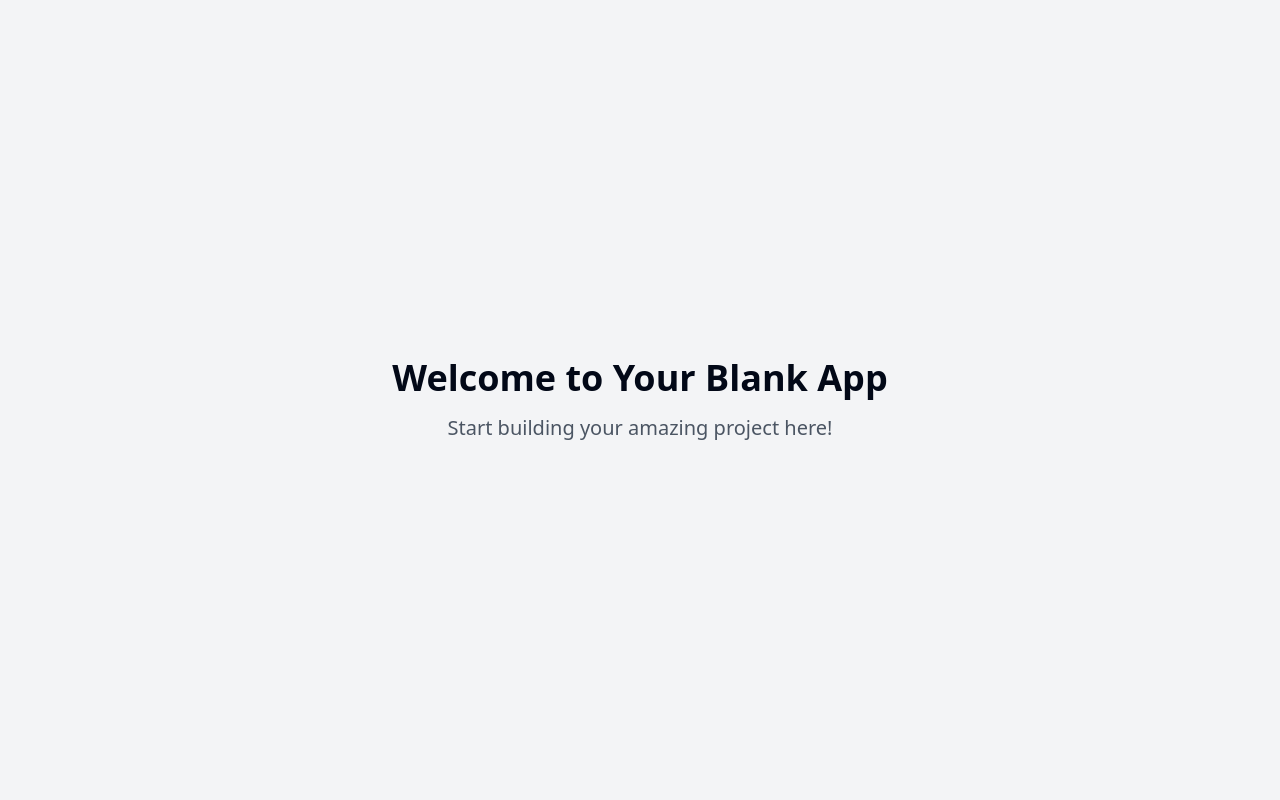
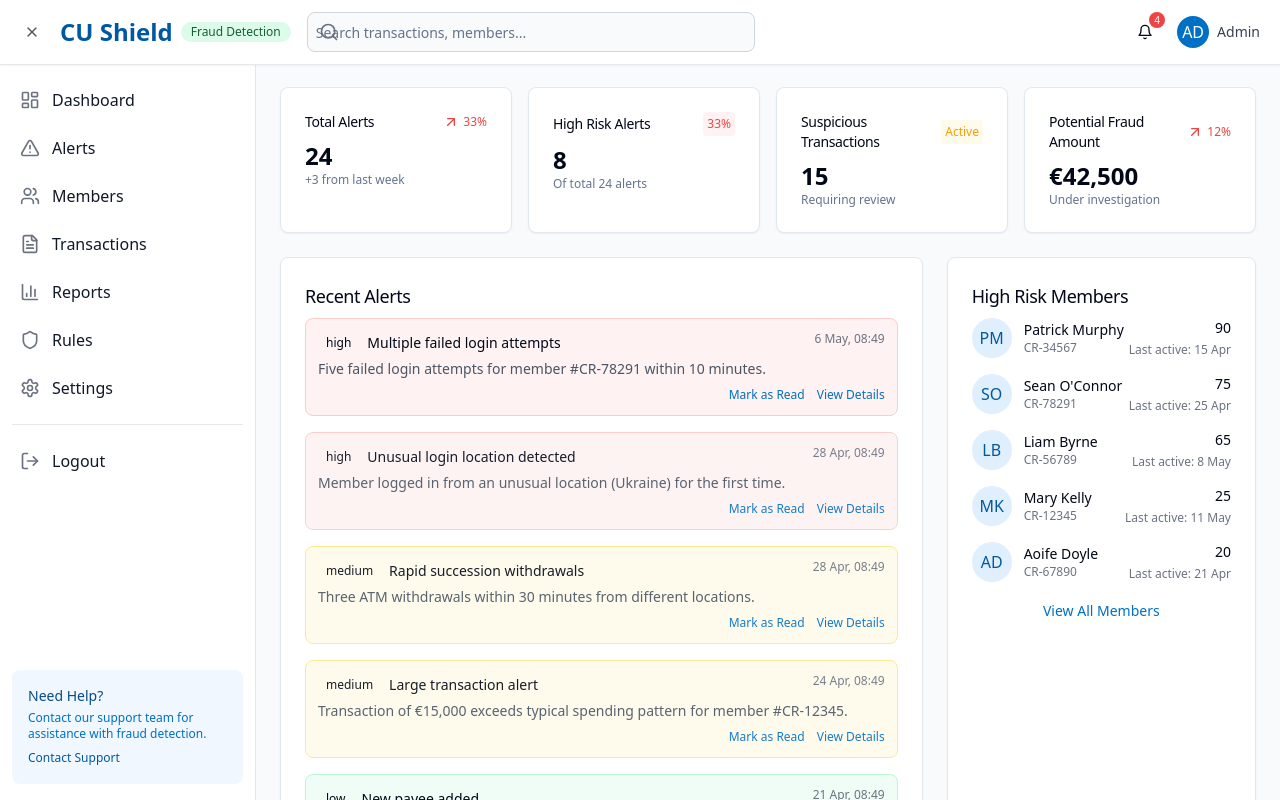
Before and after one commit to MuhammadAman02/hst-ai-b9c552ee-c582-4cee-bf86-4b3b32646e9a, a React (Vite) app: page / in a window 1280 px wide. Shown: the top 800 px of the page. Built offline with nearby package versions, Linux system fonts and the light colour scheme.

Commit message:
update file

```diff
--- a/src/pages/Index.tsx
+++ b/src/pages/Index.tsx
@@ -1,13 +1,76 @@
-// Update this page (the content is just a fallback if you fail to update the page)
+import { useEffect } from 'react';
+import DashboardLayout from '../components/layout/DashboardLayout';
+import FraudMetricsCard from '../components/dashboard/FraudMetricsCard';
+import AlertsOverview from '../components/dashboard/AlertsOverview';
+import TransactionMonitor from '../components/dashboard/TransactionMonitor';
+import RiskScoreCard from '../components/dashboard/RiskScoreCard';
+import { mockAlerts, mockTransactions, mockMembers, mockFraudMetrics } from '../utils/mockData';
 
 const Index = () => {
+  useEffect(() => {
+    console.log('Dashboard loaded with mock data');
+    document.title = 'CU Shield - Fraud Detection Dashboard';
+  }, []);
+
   return (
-    <div className="min-h-screen flex items-center justify-center bg-gray-100">
-      <div className="text-center">
-        <h1 className="text-4xl font-bold mb-4">Welcome to Your Blank App</h1>
-        <p className="text-xl text-gray-600">Start building your amazing project here!</p>
+    <DashboardLayout>
+      <div className="flex items-center justify-between mb-6">
+        <h1 className="text-2xl font-bold text-gray-800">Fraud Detection Dashboard</h1>
+        <div className="flex space-x-2">
+          <select className="bg-white border border-gray-300 text-gray-700 text-sm rounded-lg focus:ring-cu-blue-500 focus:border-cu-blue-500 p-2">
+            <option>Last 24 hours</option>
+            <option>Last 7 days</option>
+            <option>Last 30 days</option>
+            <option>Custom range</option>
+          </select>
+          <button className="bg-cu-blue-600 hover:bg-cu-blue-700 text-white px-4 py-2 rounded-lg text-sm font-medium">
+            Generate Report
+          </button>
+        </div>
       </div>
-    </div>
+
+      <div className="mb-6">
+        <FraudMetricsCard metrics={mockFraudMetrics} />
+      </div>
+
+      <div className="grid grid-cols-1 lg:grid-cols-3 gap-6 mb-6">
+        <AlertsOverview alerts={mockAlerts} />
+        <RiskScoreCard members={mockMembers} />
+      </div>
+
+      <div className="mb-6">
+        <TransactionMonitor transactions={mockTransactions} />
+      </div>
+
+      <div className="bg-white p-4 rounded-lg shadow border border-gray-100">
+        <h2 className="text-lg font-medium mb-4">System Status</h2>
+        <div className="grid grid-cols-1 md:grid-cols-3 gap-4">
+          <div className="p-3 bg-cu-green-50 rounded-lg border border-cu-green-100">
+            <div className="flex items-center">
+              <div className="w-3 h-3 bg-cu-green-500 rounded-full mr-2"></div>
+              <span className="text-sm font-medium text-cu-green-700">Rules Engine: Active</span>
+            </div>
+            <p className="text-xs text-cu-green-600 mt-1">Last updated: Today, 10:45</p>
+          </div>
+
+          <div className="p-3 bg-cu-green-50 rounded-lg border border-cu-green-100">
+            <div className="flex items-center">
+              <div className="w-3 h-3 bg-cu-green-500 rounded-full mr-2"></div>
+              <span className="text-sm font-medium text-cu-green-700">Transaction Monitoring: Active</span>
+            </div>
+            <p className="text-xs text-cu-green-600 mt-1">Processing normally</p>
+          </div>
+
+          <div className="p-3 bg-cu-green-50 rounded-lg border border-cu-green-100">
+            <div className="flex items-center">
+              <div className="w-3 h-3 bg-cu-green-500 rounded-full mr-2"></div>
+              <span className="text-sm font-medium text-cu-green-700">Alert System: Active</span>
+            </div>
+            <p className="text-xs text-cu-green-600 mt-1">All notifications sending</p>
+          </div>
+        </div>
+      </div>
+    </DashboardLayout>
   );
 };
 
```
